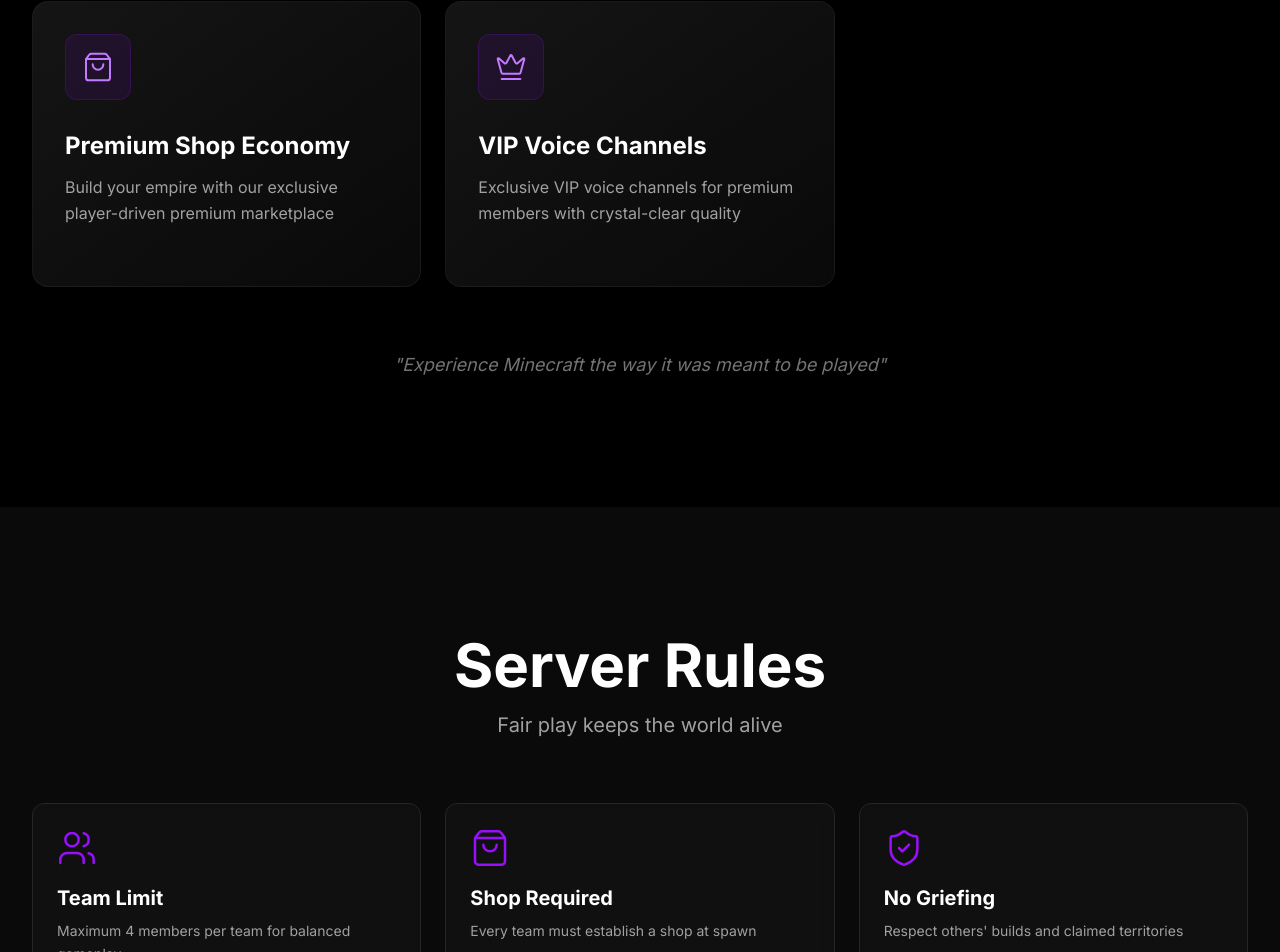
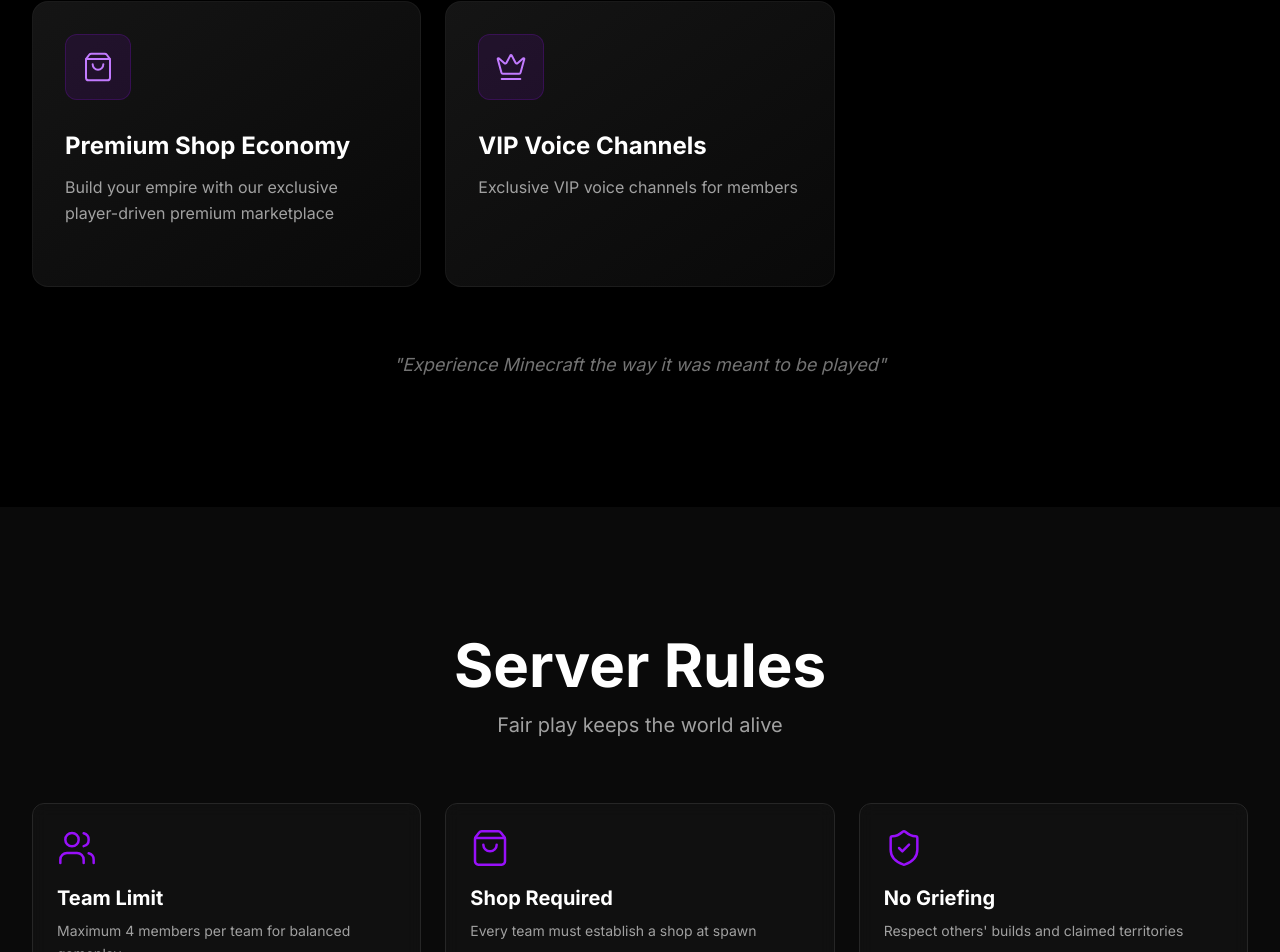
Before and after one commit to RaihanAizvan/unique-smp, a React (Vite) app: page / in a window 1280 px wide. Shown: the part 1803-2755 px from the top of the page. Built offline with nearby package versions, Linux system fonts and the light colour scheme.

Commit message:
refactor: simplify VIP Voice Channels description

```diff
--- a/src/constants/content.ts
+++ b/src/constants/content.ts
@@ -56,7 +56,7 @@ export const content = {
         },
         {
           title: 'VIP Voice Channels',
-          description: 'Exclusive VIP voice channels for premium members with crystal-clear quality',
+          description: 'Exclusive VIP voice channels for members',
           icon: 'vip',
         },
       ],
```
